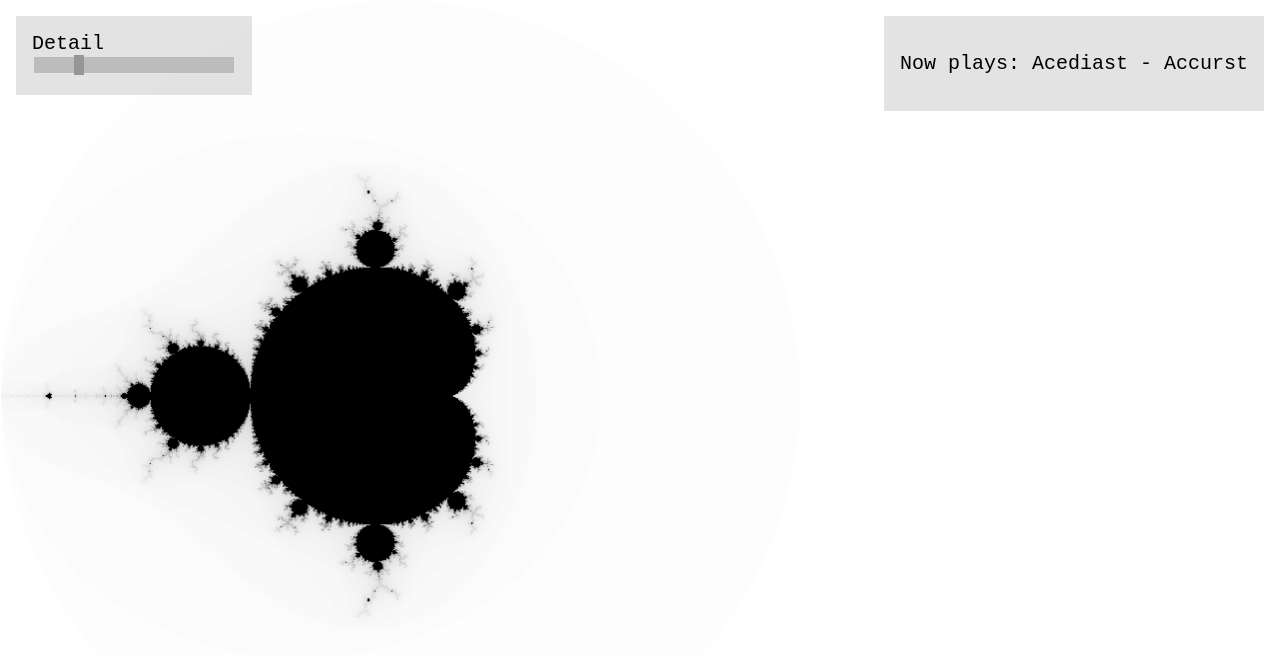
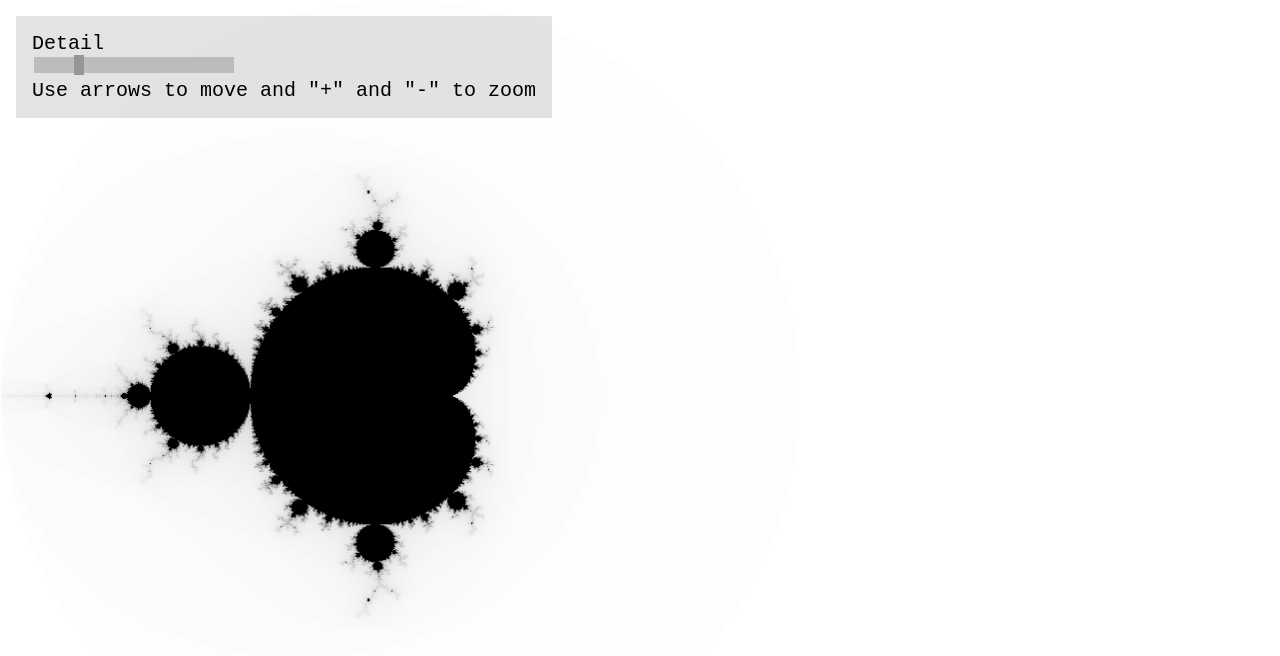
Before and after one commit to Minuta18/MInuta18.github.io, a plain HTML site: page index.html in a window 1280 px wide. Drawn offline with Linux system fonts and the light colour scheme.

Commit message:
Some edits

```diff
--- a/index.html
+++ b/index.html
@@ -67,12 +67,13 @@ void main() {
         <div class="panel">
             <form>
                 <label>Detail</label><br>
-                <input type="range" min="100" max="2000" id="detail" value="500" />
+                <input type="range" min="100" max="2000" id="detail" value="500" /><br>
+                <label>Use arrows to move and "+" and "-" to zoom</label><br>
             </form>
         </div>
-        <div class="panel" style="left:auto; right: 16px">
+        <!-- <div class="panel" style="left:auto; right: 16px">
             <p id="name">Now plays: Acediast - Accurst</p>
-        </div>
+        </div> -->
         <canvas id="glcanvas" width="1280" height="800" style="width: 100%; height: 100%; border:1px solid white">
             Your browser doesn't appear to support the HTML5
             <code>&lt;canvas&gt;</code> element.
```
